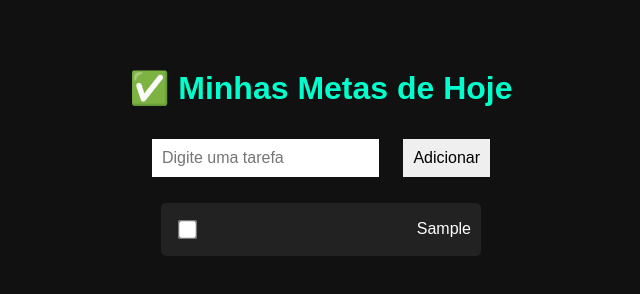
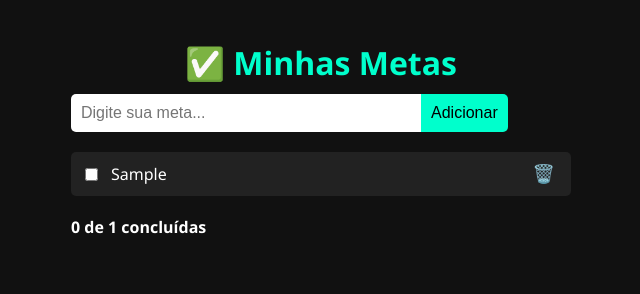
Before and after one commit to littxx/Proc, a plain HTML site: page index.html in a window 1280 px wide. Both pictures are taken after typing "Sample" into the empty fields and a click on the button "Adicionar". Shown: the whole page, without its empty margins (319-959 px from the left). Drawn offline with nearby package versions, Linux system fonts and the light colour scheme.

Commit message:
version 0.0.2

```diff
--- a/index.html
+++ b/index.html
@@ -2,96 +2,191 @@
 <html lang="pt-BR">
 <head>
   <meta charset="UTF-8">
-  <title>Minhas Metas Diárias</title>
+  <meta name="viewport" content="width=device-width, initial-scale=1">
+  <title>Minhas Metas</title>
   <script src="https://cdn.jsdelivr.net/npm/canvas-confetti@1.6.0/dist/confetti.browser.min.js"></script>
   <style>
+    * {
+      box-sizing: border-box;
+    }
+
     body {
-      font-family: Arial, sans-serif;
+      font-family: 'Segoe UI', sans-serif;
       background: #111;
       color: #fff;
-      text-align: center;
-      padding: 40px;
+      margin: 0;
+      padding: 20px;
+      display: flex;
+      flex-direction: column;
+      align-items: center;
     }
+
     h1 {
       color: #00ffcc;
+      margin-bottom: 10px;
     }
-    input, button {
+
+    .container {
+      max-width: 500px;
+      width: 100%;
+    }
+
+    input[type="text"] {
+      width: 70%;
       padding: 10px;
       font-size: 16px;
       border: none;
-      margin: 10px;
+      border-radius: 5px 0 0 5px;
+      outline: none;
     }
+
+    button.add {
+      padding: 10px;
+      font-size: 16px;
+      background-color: #00ffcc;
+      color: #000;
+      border: none;
+      border-radius: 0 5px 5px 0;
+      cursor: pointer;
+    }
+
     ul {
       list-style: none;
       padding: 0;
+      margin-top: 20px;
     }
+
     li {
       background: #222;
-      margin: 10px auto;
+      margin-bottom: 10px;
       padding: 10px;
-      width: 300px;
       border-radius: 5px;
       display: flex;
+      align-items: center;
       justify-content: space-between;
-      align-items: center;
     }
-    input[type="checkbox"] {
-      transform: scale(1.5);
+
+    .tarefa-texto {
+      flex: 1;
+      margin-left: 10px;
+    }
+
+    .tarefa-btn {
+      background: none;
+      border: none;
+      color: red;
+      font-size: 18px;
+      cursor: pointer;
+    }
+
+    .progresso {
+      margin-top: 20px;
+      font-weight: bold;
+    }
+
+    @media (max-width: 600px) {
+      input[type="text"] {
+        width: 100%;
+        margin-bottom: 10px;
+        border-radius: 5px;
+      }
+
+      button.add {
+        width: 100%;
+        border-radius: 5px;
+      }
+
+      .input-group {
+        flex-direction: column;
+      }
     }
   </style>
 </head>
 <body>
 
-  <h1>✅ Minhas Metas de Hoje</h1>
-
-  <input id="nova-tarefa" placeholder="Digite uma tarefa" />
-  <button onclick="adicionarTarefa()">Adicionar</button>
-
-  <ul id="lista-tarefas"></ul>
+  <h1>✅ Minhas Metas</h1>
+  <div class="container">
+    <div class="input-group" style="display: flex;">
+      <input id="nova-tarefa" type="text" placeholder="Digite sua meta...">
+      <button class="add" onclick="adicionarTarefa()">Adicionar</button>
+    </div>
+    <ul id="lista-tarefas"></ul>
+    <div class="progresso" id="progresso-texto">0 de 0 concluídas</div>
+  </div>
 
   <script>
-    let tarefas = [];
+    let tarefas = JSON.parse(localStorage.getItem('tarefas')) || [];
+
+    function salvarTarefas() {
+      localStorage.setItem('tarefas', JSON.stringify(tarefas));
+    }
+
     function adicionarTarefa() {
       const input = document.getElementById('nova-tarefa');
       const texto = input.value.trim();
       if (texto === '') return;
 
-      const tarefa = { texto, concluida: false };
-      tarefas.push(tarefa);
+      tarefas.push({ texto, concluida: false });
       input.value = '';
+      salvarTarefas();
       renderizarTarefas();
     }
 
     function alternarConclusao(index) {
       tarefas[index].concluida = !tarefas[index].concluida;
+      salvarTarefas();
+      renderizarTarefas();
+    }
+
+    function removerTarefa(index) {
+      tarefas.splice(index, 1);
+      salvarTarefas();
       renderizarTarefas();
     }
 
     function renderizarTarefas() {
       const ul = document.getElementById('lista-tarefas');
+      const progressoTexto = document.getElementById('progresso-texto');
       ul.innerHTML = '';
+
       tarefas.forEach((t, i) => {
         const li = document.createElement('li');
-        const check = document.createElement('input');
-        check.type = 'checkbox';
-        check.checked = t.concluida;
-        check.onclick = () => alternarConclusao(i);
-        li.textContent = t.texto;
-        li.prepend(check);
+        const checkbox = document.createElement('input');
+        checkbox.type = 'checkbox';
+        checkbox.checked = t.concluida;
+        checkbox.onclick = () => alternarConclusao(i);
+
+        const textoSpan = document.createElement('span');
+        textoSpan.textContent = t.texto;
+        textoSpan.className = 'tarefa-texto';
+
+        const delButton = document.createElement('button');
+        delButton.textContent = '🗑️';
+        delButton.className = 'tarefa-btn';
+        delButton.onclick = () => removerTarefa(i);
+
+        li.appendChild(checkbox);
+        li.appendChild(textoSpan);
+        li.appendChild(delButton);
         ul.appendChild(li);
       });
 
-      // Verifica se todas estão concluídas
       const total = tarefas.length;
       const feitas = tarefas.filter(t => t.concluida).length;
+      progressoTexto.textContent = `${feitas} de ${total} concluídas`;
+
       if (total > 0 && feitas === total) {
         confetti({
           particleCount: 150,
-          spread: 100,
+          spread: 90,
           origin: { y: 0.6 }
         });
+
+        progressoTexto.textContent += " 🎉 Parabéns! Meta batida!";
       }
     }
+
+    renderizarTarefas();
   </script>
 
 </body>
```
